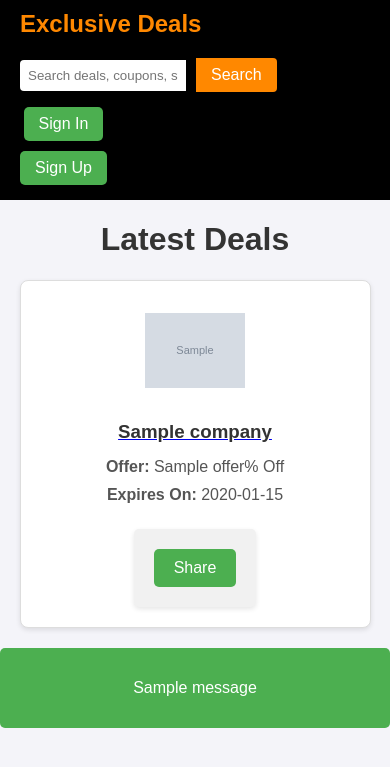
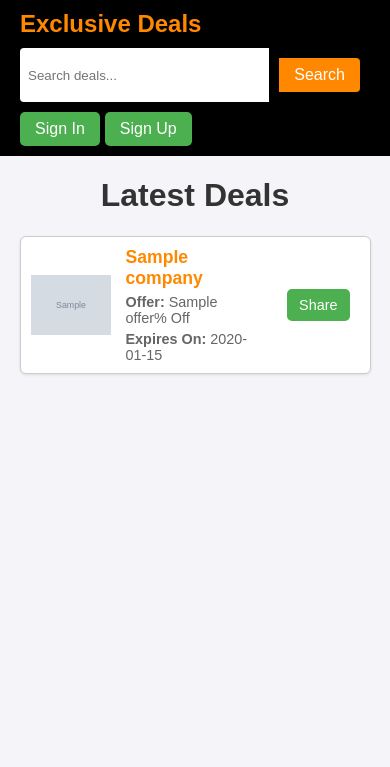
Before and after one commit to BOBBA-NANDDANAA/WebApp6, a Flask app: template templates/index.html in a window 390 px wide. Shown: the top 767 px of the page. Run offline with Flask 3, Linux system fonts and the light colour scheme; the template is opened without the code that fills it: most values are stand-ins (such as "Sample title", 1, 10 or a date in 2020); grey boxes marked "Sample" are stand-in pictures; one stand-in notice (Sample message) is shown.

Commit message:
changed index.html 3

```diff
--- a/templates/index.html
+++ b/templates/index.html
@@ -7,7 +7,6 @@
     <link rel="stylesheet" href="{{ url_for('static', filename='css/styles.css') }}">
     <style>
         /* General Styles */
-
         body {
             font-family: Arial, sans-serif;
             margin: 0;
@@ -18,6 +17,7 @@
         /* Navbar Styles */
         .navbar {
             display: flex;
+            flex-wrap: wrap;
             justify-content: space-between;
             align-items: center;
             background-color: #000;
@@ -26,35 +26,29 @@
         }
 
         .logo-link {
-        color: #ff8800; /* Orange color */
-        font-size: 1.5em; /* Optional: adjust font size */
-        font-weight: bold; /* Optional: make text bold */
-        text-decoration: none; /* Remove underline */
+            color: #ff8800;
+            font-size: 1.5em;
+            font-weight: bold;
+            text-decoration: none;
         }
 
         .logo-link:hover {
-        color: #e67e00; /* Darker orange on hover */
-    }
-
-    .logo-link:visited {
-        color: #ff8800; /* Ensure the color stays orange even after visiting */
-    }
-
-    .logo-link:focus {
-        outline: none; /* Remove focus outline (optional, if you want) */
+            color: #e67e00;
         }
 
         .navbar .search-bar {
             display: flex;
-        align-items: center;
+            flex: 1;
+            max-width: 400px;
+            margin: 10px 0;
         }
 
         .navbar .search-bar input[type="text"] {
+            flex: 1;
             padding: 8px;
             border: none;
             border-radius: 4px 0 0 4px;
             outline: none;
-        width: 200px;
         }
 
         .navbar .search-bar button {
@@ -64,7 +58,6 @@
             border-radius: 0 4px 4px 0;
             color: white;
             cursor: pointer;
-        transition: background-color 0.3s ease;
         }
 
         .navbar .search-bar button:hover {
@@ -74,16 +67,15 @@
         .auth-buttons {
             display: flex;
             align-items: center;
+            gap: 10px;
         }
 
         .auth-buttons a {
-        margin-left: 10px;
             padding: 8px 15px;
             background: #4CAF50;
             color: white;
             border-radius: 5px;
             text-decoration: none;
-        transition: background-color 0.3s ease;
         }
 
         .auth-buttons a:hover {
@@ -105,173 +97,159 @@
         /* Deal Cards */
         .deals {
             display: grid;
-        grid-template-columns: repeat(auto-fit, minmax(250px, 1fr));
-        gap: 20px;
+            grid-template-columns: repeat(auto-fit, minmax(300px, 1fr));
+            gap: 15px;
             margin-top: 20px;
         }
 
         .card {
-    background: white;
-    border: 1px solid #ddd;
-    border-radius: 8px;
-    box-shadow: 0 2px 5px rgba(0, 0, 0, 0.1);
-    text-align: center;
-    padding: 20px;
+            background: #fff;
+            border: 1px solid #ccc;
+            border-radius: 6px;
+            padding: 10px;
             display: flex;
-    flex-direction: column;
-    justify-content: flex-start; /* Ensures content aligns at the top */
+            flex-direction: row;
             align-items: center;
-    min-height: 250px; /* Ensures consistent height for varying content sizes */
-    transition: 0.3s ease;
-}
-
-
-    .card:hover {
-        box-shadow: 0 4px 10px rgba(0, 0, 0, 0.2);
-        transform: translateY(-5px);
+            gap: 15px;
+            box-shadow: 0 1px 3px rgba(0, 0, 0, 0.1);
         }
 
         .card img {
-    width: 100px;   /* Set fixed width */
-    height: 100px;  /* Set fixed height */
-    object-fit: contain;  /* Ensures the image maintains aspect ratio without distortion */
-    margin-bottom: 10px;
+            width: 80px;
+            height: 80px;
+            object-fit: contain;
         }
 
-    .card h3 {
-        margin: 10px 0;
-        color: #333;
-        word-break: break-word;
+        .card-content {
+            display: flex;
+            flex-direction: column;
+            gap: 5px;
+            flex: 1;
         }
 
-    .card p {
-        margin: 5px 0;
-        color: #555;
+        .card-content a {
+            color: #ff8800;
+            font-weight: bold;
+            font-size: 1.1em;
+            text-decoration: none;
         }
 
+        .card-content a:hover {
+            color: #e67e00;
+        }
+
+        .card-content p {
+            font-size: 0.9em;
+            color: #666;
+            margin: 0;
+        }
+
+        .share-box {
+            margin-left: auto;
+        }
+
+        .share-button {
+            padding: 8px 12px;
+            background-color: #4CAF50;
+            color: white;
+            border: none;
+            border-radius: 5px;
+            cursor: pointer;
+            font-size: 0.9em;
+        }
+
+        .share-button:hover {
+            background-color: #45a049;
+        }
+
+        .modal {
+        display: none; /* Hidden by default */
+        position: fixed;
+        top: 0;
+        left: 0;
+        width: 100%;
+        height: 100%;
+        background-color: rgba(0, 0, 0, 0.6); /* Transparent black overlay */
+        z-index: 1000;
+    }
+
+    .modal-content {
+        background: white;
+        padding: 20px 30px;
+        border-radius: 8px;
+        max-width: 500px;
+        margin: auto; /* Center it horizontally and vertically */
+        position: relative;
+        text-align: center;
+        box-shadow: 0px 4px 6px rgba(0, 0, 0, 0.2);
+    }
+
+    /* Close Button */
+    .close-btn {
+        position: absolute;
+        top: 10px;
+        right: 15px;
+        font-size: 1.5em;
+        cursor: pointer;
+    }
+
+    /* Share Buttons */
+    .share-options {
+        display: flex;
+        justify-content: space-between;
+        gap: 10px;
+        flex-wrap: wrap; /* Allows wrapping on smaller screens */
+        margin-top: 20px;
+    }
+
+    .share-options button {
+        flex: 1;
+        padding: 10px;
+        border: none;
+        background-color: #4CAF50;
+        color: white;
+        border-radius: 5px;
+        cursor: pointer;
+        font-size: 0.9em;
+        text-align: center;
+    }
+
+    .share-options button:hover {
+        background-color: #45a049;
+    }
         /* Responsive Adjustments */
         @media (max-width: 768px) {
-        .deals {
-            grid-template-columns: repeat(auto-fit, minmax(200px, 1fr));
-        }
-
-        .navbar .search-bar input[type="text"] {
-            width: 150px;
-        }
-    }
-
-    @media (max-width: 480px) {
             .navbar {
                 flex-direction: column;
                 align-items: flex-start;
             }
 
             .navbar .search-bar {
-            margin-top: 10px;
+                width: 100%;
+            }
+
+            .share-options {
+            flex-direction: column; /* Stacks buttons on smaller screens */
+            gap: 15px;
+            }
+
+        .modal-content {
+            width: 90%; /* Adjust for small screens */
         }
 
             .auth-buttons {
-            flex-direction: column;
-        }
-
-        .auth-buttons a {
-            margin: 5px 0;
+                flex-wrap: wrap;
+                gap: 5px;
             }
         }
-
-    .share-box {
-    background-color: #f1f1f1;
-    padding: 10px;
-    margin-top: 20px;
-    border-radius: 5px;
-    text-align: center;
-    box-shadow: 0 2px 5px rgba(0, 0, 0, 0.1);
-}
-
-.share-button {
-    padding: 10px 20px;
-    background-color: #4CAF50;
-    color: white;
-    border: none;
-    border-radius: 5px;
-    cursor: pointer;
-    font-size: 16px;
-    transition: background-color 0.3s ease;
-}
-
-.share-button:hover {
-    background-color: #45a049;
-}
-
-
-    /* Modal Styles */
-    /* Modal Styles */
-.modal {
-    display: none;
-    position: fixed;
-    z-index: 1000;
-    left: 0;
-    top: 0;
-    width: 100%;
-    height: 100%;
-    overflow: auto;
-    background-color: rgba(0, 0, 0, 0.5);
-    justify-content: center;
-    align-items: center;
-}
-
-.modal-content {
-    background: white;
-    padding: 20px;
-    border-radius: 8px;
-    width: 90%;
-    max-width: 400px;
-    text-align: center;
-    position: relative;
-}
-
-.modal-content h2 {
-    margin-bottom: 15px;
-}
-
-.modal-content button {
-    margin: 10px 5px;
-    padding: 10px 20px;
-    border: none;
-    border-radius: 5px;
-    cursor: pointer;
-    transition: background-color 0.3s ease;
-}
-
-.modal-content button:hover {
-    background-color: #ddd;
-}
-
-.close-btn {
-    position: absolute;
-    top: 10px;
-    right: 10px;
-    font-size: 20px;
-    font-weight: bold;
-    cursor: pointer;
-}
-
-.close-btn:hover {
-    color: red;
-}
-
     </style>
-
-
 </head>
 <body>
     <!-- Navigation Bar -->
     <div class="navbar">
-        <div class="logo">
         <a href="{{ url_for('index') }}" class="logo-link">Exclusive Deals</a>
-        </div>
         <form class="search-bar" method="GET" action="/">
-            <input type="text" name="company" placeholder="Search deals, coupons, stores..." value="{{ search_company }}">
+            <input type="text" name="company" placeholder="Search deals..." value="{{ search_company }}">
             <button type="submit">Search</button>
         </form>
         <div class="auth-buttons">
@@ -289,17 +267,16 @@
         <h1>Latest Deals</h1>
         <div class="deals">
             {% if no_results %}
-                <p style="text-align: center;">No results found.</p>
+                <p>No results found.</p>
             {% else %}
                 {% for deal in deals %}
                     <div class="card">
                         <img src="{{ deal.Logo }}" alt="{{ deal.Company }} Logo" onerror="this.onerror=null;this.src='/static/logos/default_logo.png';">
-                        <a href="https://www.{{ deal.CleanName }}.com">
-                            <h3>{{ deal.Company }}</h3>
-                        </a>
+                        <div class="card-content">
+                            <a href="https://www.{{ deal.CleanName }}.com">{{ deal.Company }}</a>
                             <p><strong>Offer:</strong> {{ deal.Offer }}% Off</p>
                             <p><strong>Expires On:</strong> {{ deal['Expire Date'] }}</p>
-
+                        </div>
                         <div class="share-box">
                             <button class="share-button" data-company="{{ deal.Company }}" onclick="openShareModal(this)">Share</button>
                         </div>
@@ -308,19 +285,6 @@
             {% endif %}
         </div>
     </div>
-
-    <!-- Flash Messages -->
-    {% with messages = get_flashed_messages(with_categories=true) %}
-        {% if messages %}
-            <div class="flash-messages">
-                {% for category, message in messages %}
-                    <div class="flash {{ category }}">
-                        <p>{{ message }}</p>
-                    </div>
-                {% endfor %}
-            </div>
-        {% endif %}
-    {% endwith %}
 
     <!-- Modal for Sharing -->
     <div id="shareModal" class="modal">
@@ -331,13 +295,10 @@
             <button onclick="shareOnTwitter()">Share on Twitter</button>
             <button onclick="shareOnLinkedIn()">Share on LinkedIn</button>
             <button onclick="shareViaEmail()">Share via Email</button>
-            <button onclick="shareOnWhatsApp()">Share on Whatsapp</button>
+            <button onclick="shareOnWhatsApp()">Share on WhatsApp</button>
         </div>
     </div>
 
-    <!-- Link External Script -->
     <script src="static/js/script.js"></script>
-
-
 </body>
 </html>
```
Lines whose indentation alone changed are shown as unchanged.
